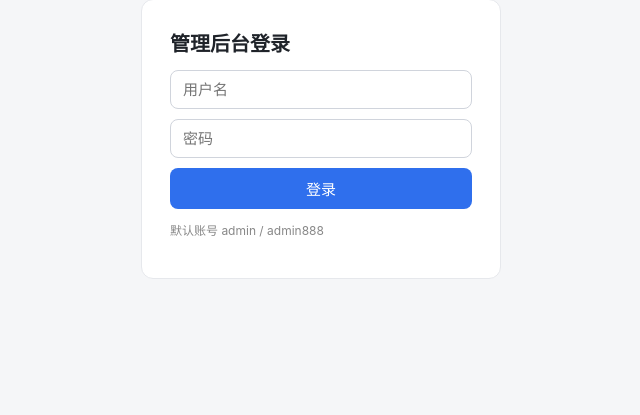
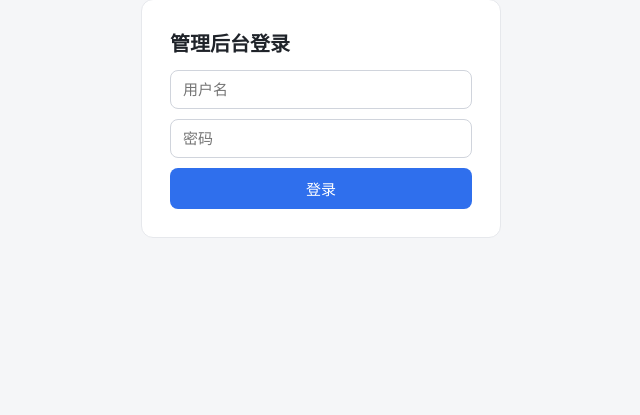
Before and after one commit to thindor/kezhuanzhai, a Flask app: page /admin/login in a window 1280 px wide. Shown: the part 61-476 px from the top of the page, without its empty margins (319-959 px from the left). Run offline with Flask 3, Linux system fonts and the light colour scheme.

Commit message:
deploy: 新增 Linux 裸机部署配置(systemd/nginx/.env.example/指南)
- deploy/kzz.service: systemd 守护，EnvironmentFile 读 .env，gunicorn -w4 绑 8000
- deploy/nginx-kzz.conf: Nginx 反代模板，配合 certbot 自动 HTTPS
- deploy/README.md: 裸机部署步骤(装依赖/拉码/venv/密钥/守护/反代/HTTPS/备份)
- .env.example: CB_SECRET_KEY/ADMIN_PASS/FLASK_DEBUG/PORT 模板(真实 .env 已 gitignore)
- templates/admin_login.html: 登录页移除默认账号提示(安全)
- .gitignore: 忽略 docs/superpowers 等第三方生成文档

```diff
--- a/templates/admin_login.html
+++ b/templates/admin_login.html
@@ -15,7 +15,6 @@
     <input name="password" type="password" placeholder="密码" autocomplete="current-password">
     <button type="submit">登录</button>
   </form>
-  <p class="hint">默认账号 admin / admin888</p>
 </div>
 </body>
 </html>
```
Also changed, not shown: deploy/README.md (added), 4 other files.
